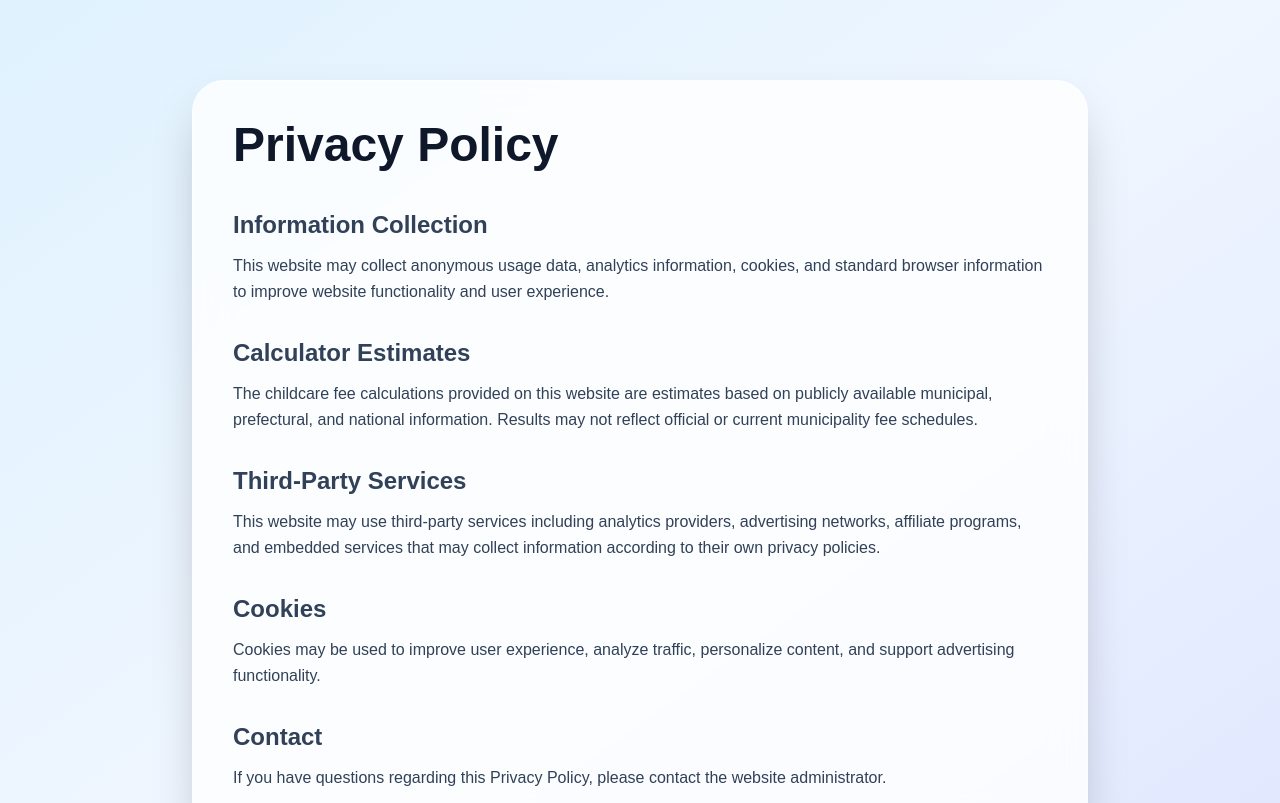
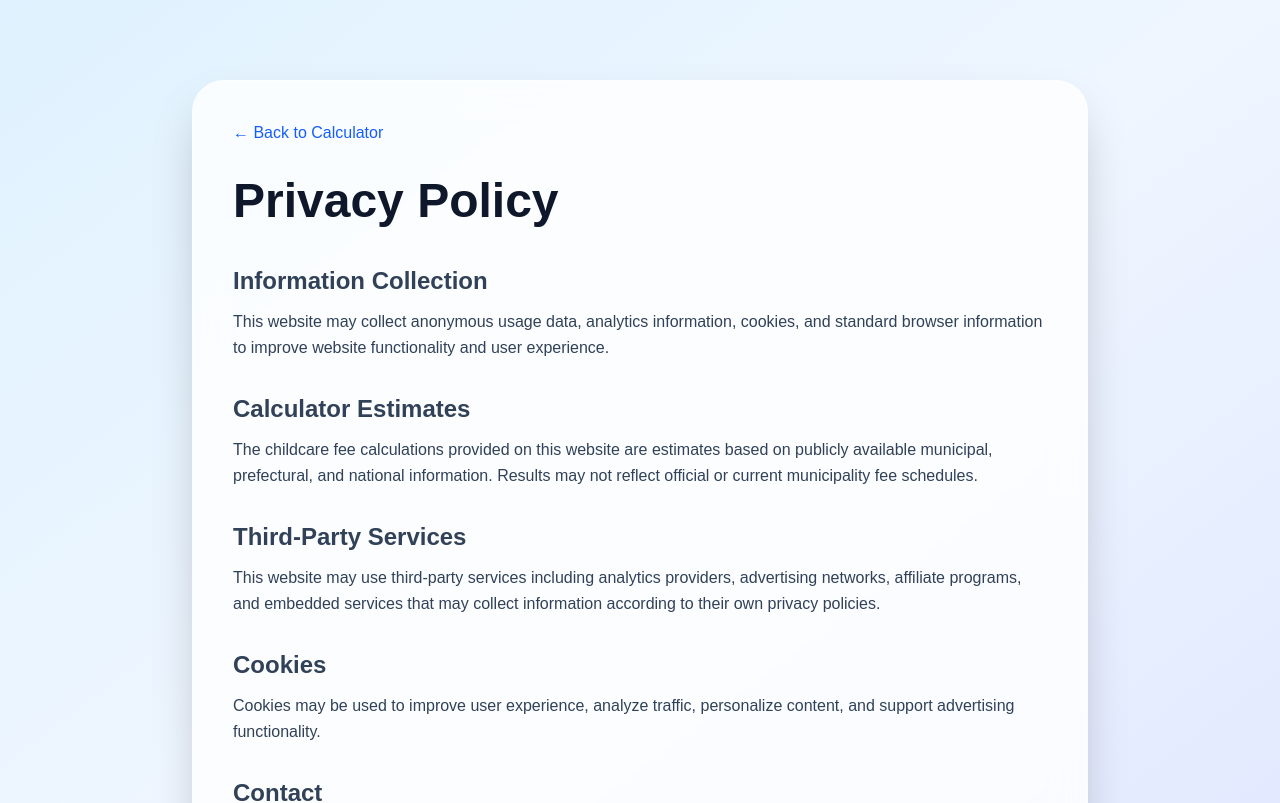
Before and after one commit to Fulkrum29/japan-childcare-calculator, a Next.js app: page /privacy-policy in a window 1280 px wide. Shown: the top 803 px of the page. Built offline with nearby package versions, Linux system fonts and the light colour scheme.

Commit message:
Add navigation links to legal pages

```diff
--- a/app/privacy-policy/page.tsx
+++ b/app/privacy-policy/page.tsx
@@ -2,6 +2,13 @@ export default function PrivacyPolicyPage() {
   return (
     <main className="min-h-screen bg-gradient-to-br from-sky-100 via-blue-50 to-indigo-100 text-slate-900 px-6 py-20">
       <div className="max-w-4xl mx-auto bg-white/80 backdrop-blur-lg rounded-[32px] shadow-2xl border border-white/40 p-10">
+
+<a
+  href="/"
+  className="inline-block mb-8 text-blue-600 hover:text-blue-800 transition-colors"
+>
+  ← Back to Calculator
+</a>
 
         <h1 className="text-5xl font-bold mb-10">
           Privacy Policy
--- a/app/terms-of-use/page.tsx
+++ b/app/terms-of-use/page.tsx
@@ -2,6 +2,13 @@ export default function TermsOfUsePage() {
   return (
     <main className="min-h-screen bg-gradient-to-br from-sky-100 via-blue-50 to-indigo-100 text-slate-900 px-6 py-20">
       <div className="max-w-4xl mx-auto bg-white/80 backdrop-blur-lg rounded-[32px] shadow-2xl border border-white/40 p-10">
+
+<a
+  href="/"
+  className="inline-block mb-8 text-blue-600 hover:text-blue-800 transition-colors"
+>
+  ← Back to Calculator
+</a>
 
         <h1 className="text-5xl font-bold mb-10">
           Terms of Use
```
